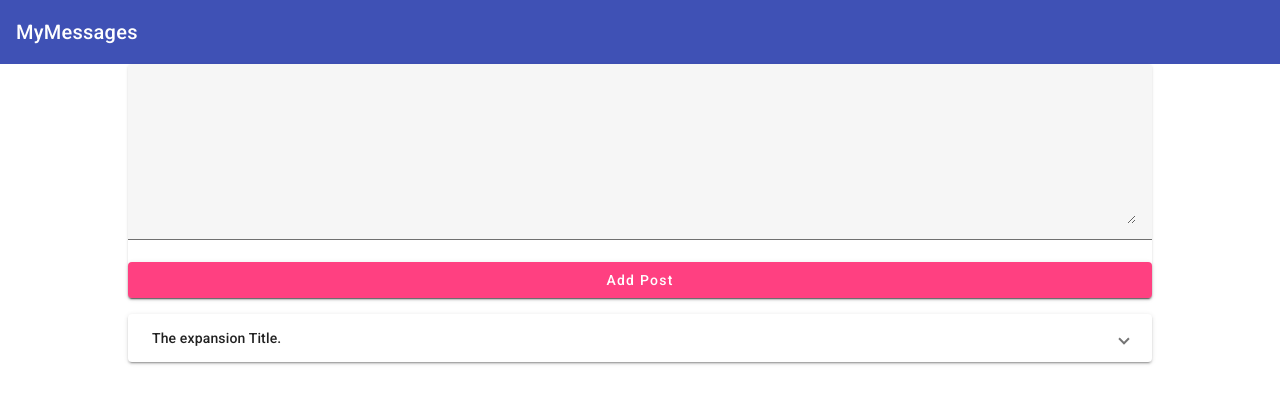
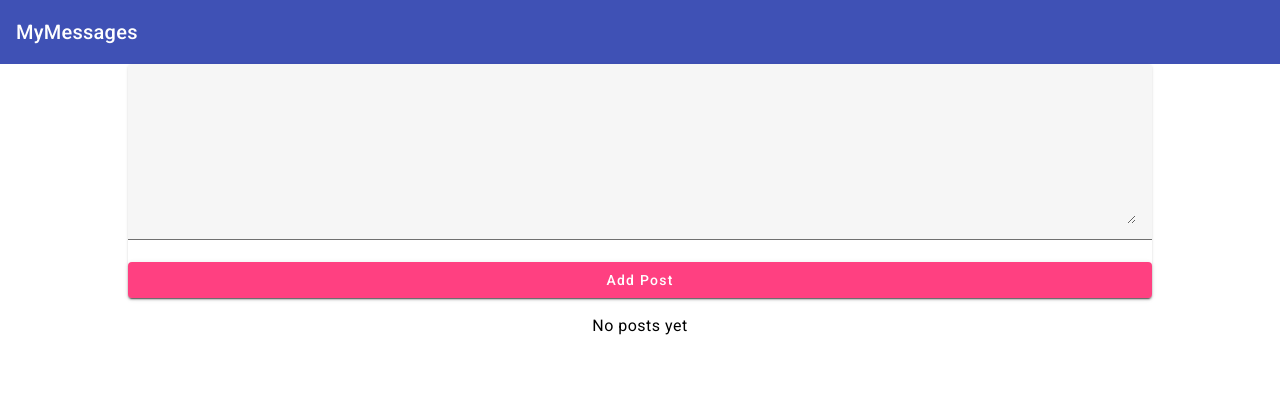
Before and after one commit to Ynacif31/angular-course, an Angular app: page / in a window 1280 px wide. Shown: the top 404 px of the page. Built offline with nearby package versions, Linux system fonts and the light colour scheme.

Commit message:
Diving into Structural Directives

```diff
--- a/src/app/posts/post-list/post-list.component.css
+++ b/src/app/posts/post-list/post-list.component.css
@@ -2,3 +2,7 @@
     display: block;
     margin-top: 1rem;
 }
+
+.info-text {
+    text-align: center;
+}
--- a/src/app/posts/post-list/post-list.component.html
+++ b/src/app/posts/post-list/post-list.component.html
@@ -1,8 +1,9 @@
-<mat-accordion>
-    <mat-expansion-panel>
+<mat-accordion multi="true" *ngIf="posts.length > 0">
+    <mat-expansion-panel *ngFor="let post of posts">
         <mat-expansion-panel-header>
-            The expansion Title.
+           <!-- {{ post.title }} -->
         </mat-expansion-panel-header>
-        <p>I'm in a expensive panel</p>
+        <!-- {{ post.content }} -->
     </mat-expansion-panel>
 </mat-accordion>
+<p class="info-text mat-body-1" *ngIf="posts.length <= 0">No posts yet</p>
--- a/src/app/posts/post-list/post-list.component.ts
+++ b/src/app/posts/post-list/post-list.component.ts
@@ -1,5 +1,6 @@
 import { Component } from '@angular/core';
 import { MatExpansionModule } from '@angular/material/expansion';
+import { CommonModule } from '@angular/common';
 
 @Component({
     selector: 'app-post-list',
@@ -7,13 +8,15 @@
     styleUrls: ['./post-list.component.css'],
     standalone: true,
     imports: [
-        MatExpansionModule
+        MatExpansionModule,
+        CommonModule
     ]
 })
 export class PostListComponent {
-    posts = [
-        { title: 'First Post', content: 'This is the first post' },
-        { title: 'Second Post', content: 'This is the second post' },
-        { title: 'Third Post', content: 'This is the third post' }
-    ];
+   //posts = [
+        //{ title: 'First Post', content: 'This is the first post' },
+        //{ title: 'Second Post', content: 'This is the second post' },
+        //{ title: 'Third Post', content: 'This is the third post' }
+    //];
+    posts = [];
 }
```
